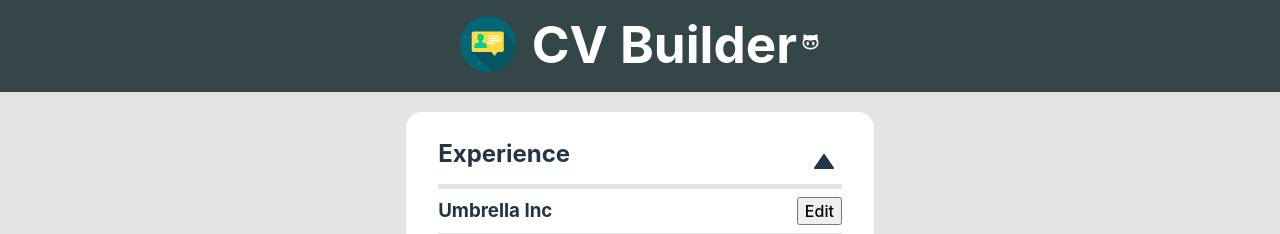
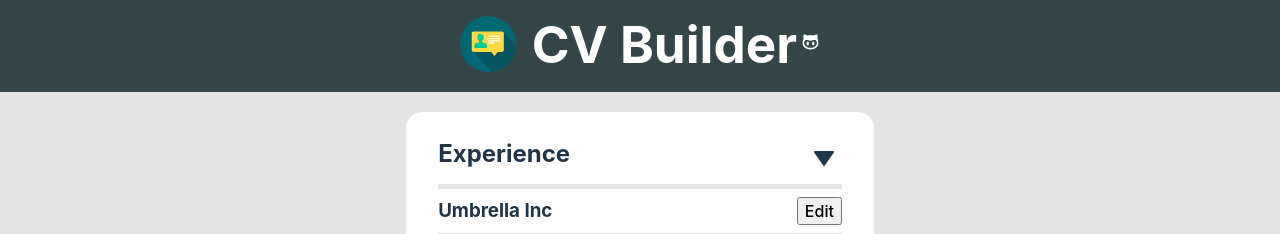
Before and after one commit to zakrnem/cv-builder, a React (Vite) app: page / in a window 1280 px wide. Shown: the top 234 px of the page. Built offline with nearby package versions, Linux system fonts and the light colour scheme.

Commit message:
Fix InputGroupHeading button not rotating when clicked

```diff
--- a/src/components/InputGroupHeading.jsx
+++ b/src/components/InputGroupHeading.jsx
@@ -6,7 +6,7 @@ function InputGroupHeading({ title, toggleGroup, numberGroupVisible, groupIndex
         onClick={() => toggleGroup(groupIndex)}
         style={{
           transition: "transform 0.3s",
-          transform: numberGroupVisible === {groupIndex} ? "" : "rotate(180deg)",
+          transform: numberGroupVisible === groupIndex ? "" : "rotate(180deg)",
         }}
       >
         <img src="./src/assets/down-svgrepo-com.svg" />
```
